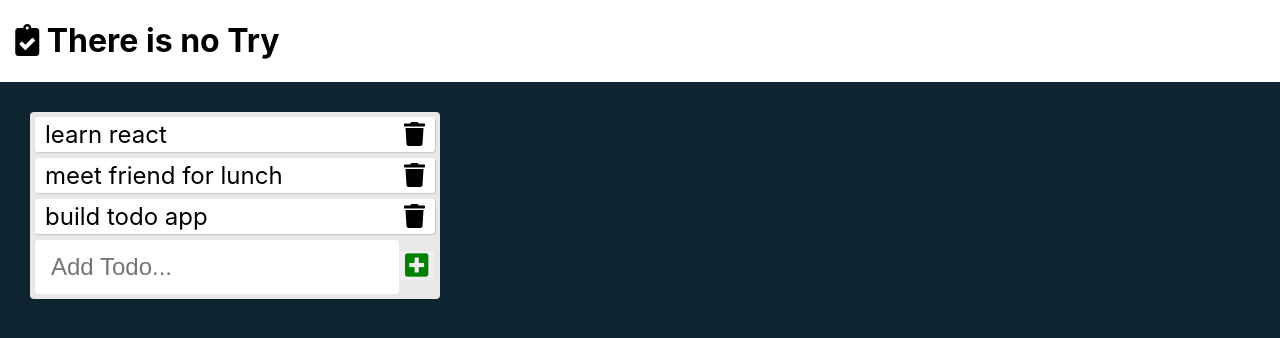
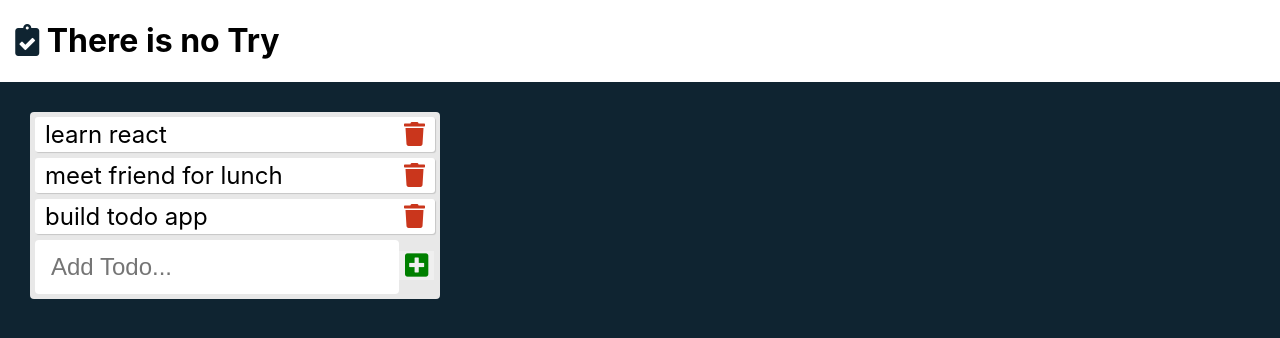
Before and after one commit to ajdavidson/ToDo-list, a plain HTML site: page index.html in a window 1280 px wide. Drawn offline with nearby package versions, Linux system fonts and the light colour scheme.

Commit message:
Add files via upload

```diff
--- a/styles.css
+++ b/styles.css
@@ -47,8 +47,20 @@ code {
   height: 2.25em;
   font-size: 24px;
 }
-
+/* .input:after{
+  font-family: "Font Awesome 5 Free";
+  font-weight: 400;
+  content: "\f0fe";
+} */
 button {
   border: 0;
   color: green;
 }
+
+.fa-trash{
+  color: rgb(202, 54, 28);
+}
+
+.fa-clipboard-check {
+  color:#0f2431;
+}
```
